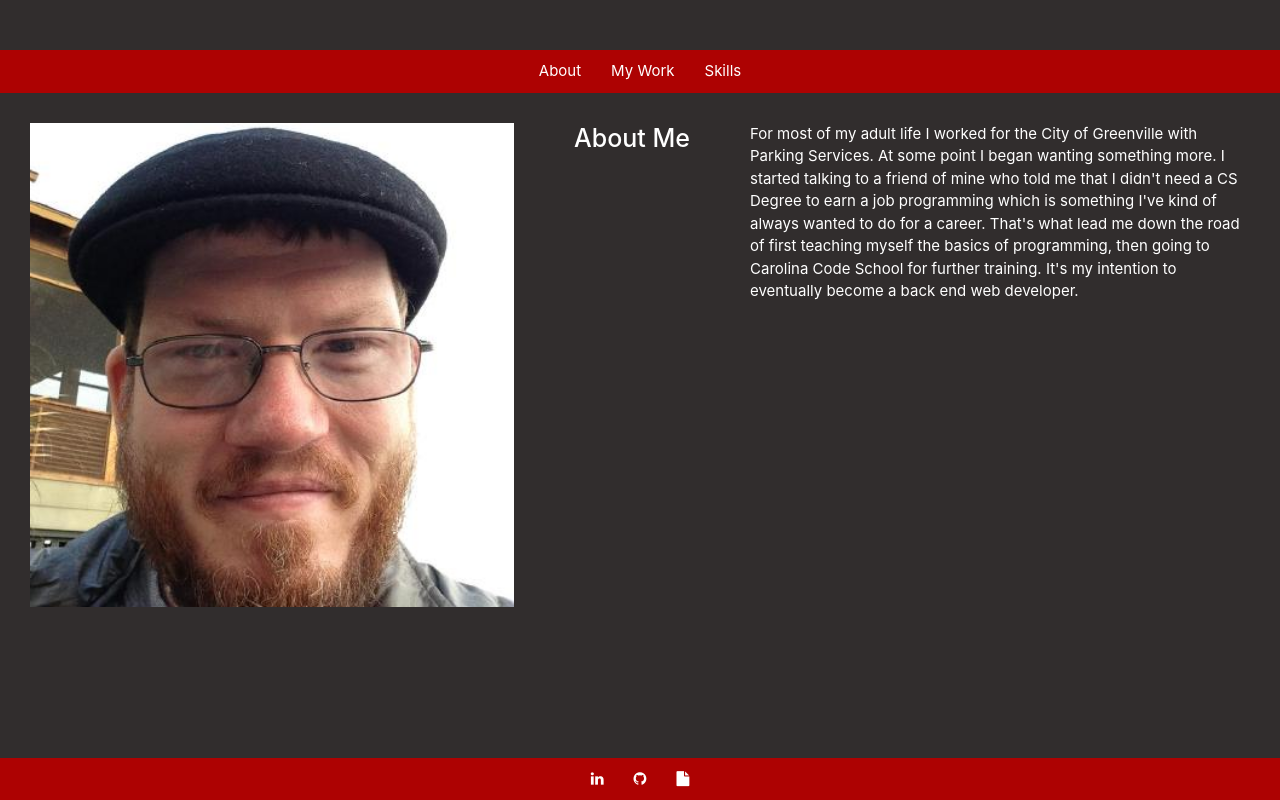
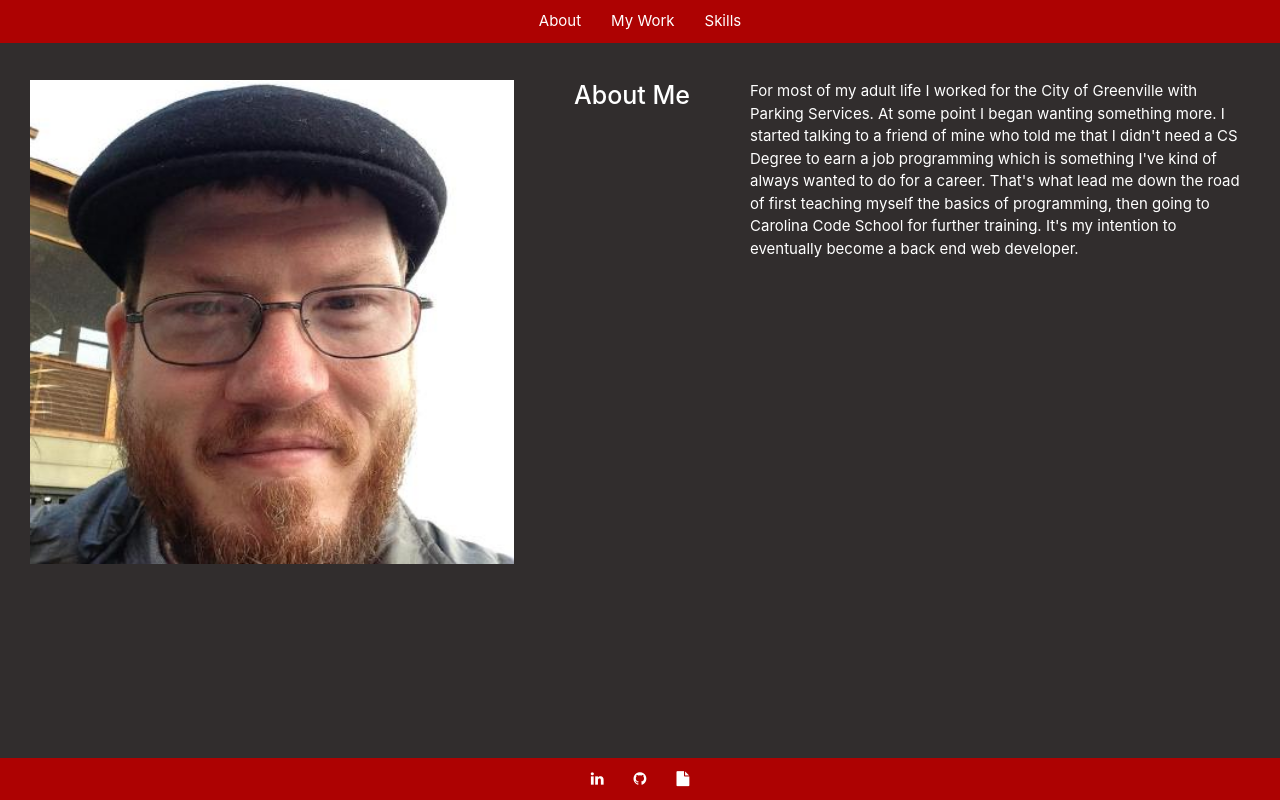
Before and after one commit to PatrickBoynton/portfolio, a React (Create React App) app: page / in a window 1280 px wide. Built offline with nearby package versions, Linux system fonts and the light colour scheme.

Commit message:
Changed the positioning.

```diff
--- a/src/components/Navbar.js
+++ b/src/components/Navbar.js
@@ -4,7 +4,7 @@ import {NavLink} from "react-router-dom";
 class Navbar extends Component {
     render() {
         return (
-            <nav className="p-3 navbar-dark">
+            <nav className="p-3 position-fixed fixed-top">
                 <ul className="nav navbar-collapse justify-content-center">
                     <li><NavLink exact to="/">About</NavLink></li>
                     <li className="pl-5"><NavLink to="/works">My Work</NavLink></li>
```
